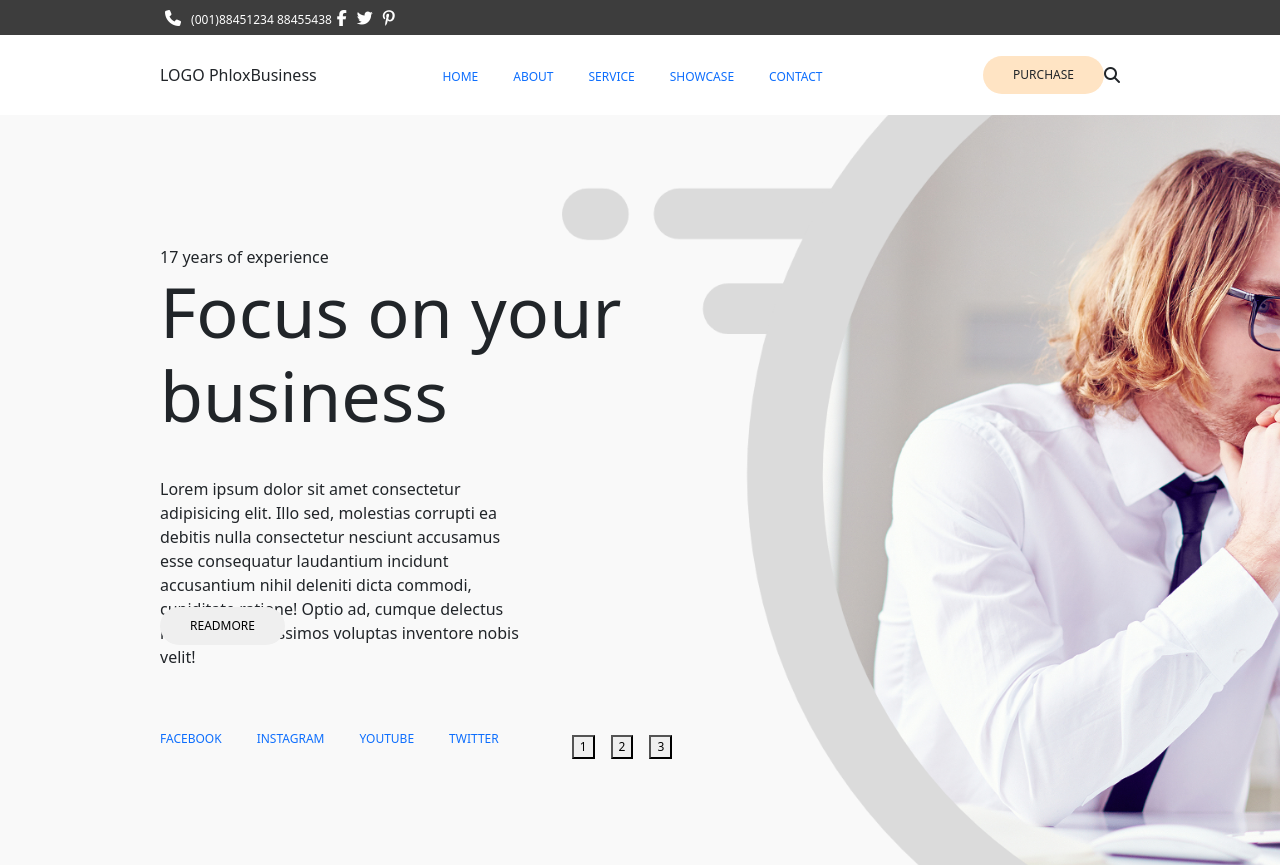
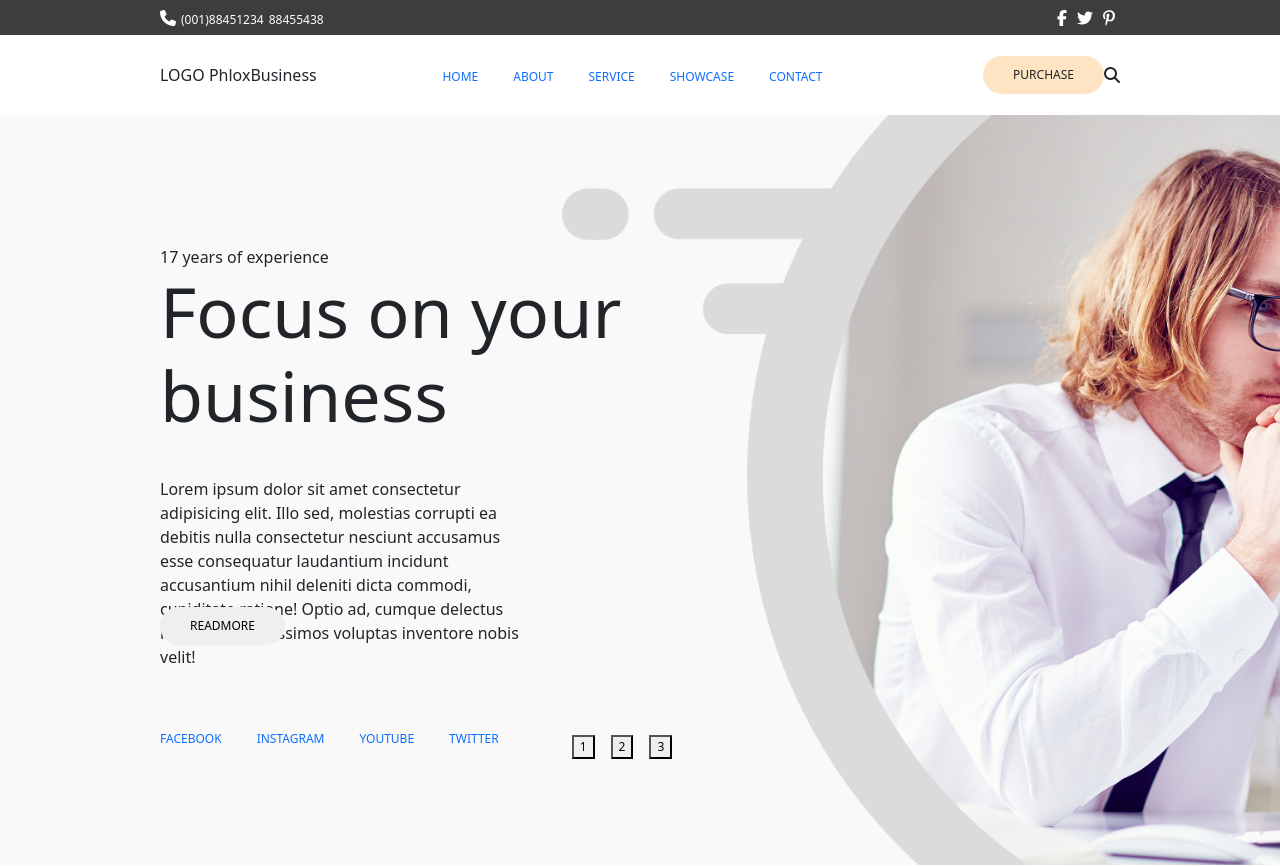
Before and after one commit to carlo-ddm/proj-html-vuejs, a Vue app: page / in a window 1280 px wide. Shown: the top 866 px of the page. Built offline with nearby package versions, Linux system fonts and the light colour scheme.

Commit message:
correzioni header top

```diff
--- a/src/components/HeaderComp.vue
+++ b/src/components/HeaderComp.vue
@@ -1,27 +1,30 @@
 <template>
   <header>
     <!-- TOP -->
-    <div class="cd-container-top d-flex align-items-center">
-      <div class="cdd_container d-flex justify-content-between">
-        <div>
+    <div class="top">
+      <div class="cdd_container d-flex justify-content-between align-items-center">
+
+        <div class="tel-contacts">
           <i class="fa-solid fa-phone"></i>
-          <span>
-            (001)88451234 88455438
-          </span>
+          <span>(001)88451234</span>
+          <span>88455438</span>
         </div>
-        <!-- social in HTML? -->
+
+        <!-- social -->
         <div>
           <i class="fa-brands fa-facebook-f"></i>
           <i class="fa-brands fa-twitter"></i>
           <i class="fa-brands fa-pinterest-p"></i>
         </div>
+
       </div>
     </div>
 
     <!-- BOTTOM -->
     <div class="cd-container-bottom d-flex align-items-center">
-      <div class="cdd_container d-flex justify-content-between align-items-center">
-
+      <div
+        class="cdd_container d-flex justify-content-between align-items-center"
+      >
         <div>
           LOGO
           <span>Phlox</span>
@@ -31,7 +34,7 @@
         <nav>
           <ul class="m-0 p-0">
             <li v-for="(link, index) in nav" :key="`_link_${index}`">
-              <a :href="link.href"> {{link.pointer}} </a>
+              <a :href="link.href"> {{ link.pointer }} </a>
             </li>
           </ul>
         </nav>
@@ -40,7 +43,6 @@
           <div class="cd-btn">Purchase</div>
           <i class="fa-solid fa-magnifying-glass"></i>
         </div>
-
       </div>
     </div>
   </header>
@@ -48,65 +50,72 @@
 
 <script>
 export default {
-  name: 'HeaderComp',
+  name: "HeaderComp",
 
   data() {
     return {
-
       // Nav
       nav: [
         {
-          pointer: 'home',
-          href: '#'
+          pointer: "home",
+          href: "#",
         },
         {
-          pointer: 'about',
-          href: '#'
+          pointer: "about",
+          href: "#",
         },
         {
-          pointer: 'service',
-          href: '#'
+          pointer: "service",
+          href: "#",
         },
         {
-          pointer: 'showcase',
-          href: '#'
+          pointer: "showcase",
+          href: "#",
         },
         {
-          pointer: 'contact',
-          href: '#'
+          pointer: "contact",
+          href: "#",
         },
-      ]
-    }
-  }
-}
+      ],
+    };
+  },
+};
 </script>
 
 <style lang="scss" scoped>
 // Import VARS
-@import '../assets/styles/vars';
+@import "../assets/styles/vars";
 // Import MIXINES
-@import '../assets/styles/mixines';
+@import "../assets/styles/mixines";
 // Import UTILITIES
-@import '../assets/styles/utilities.scss';
+@import "../assets/styles/utilities.scss";
 
 header {
+  // TOP
+  .top {
+    height: 35px;
+    background-color: #3d3d3d;
 
-
-  // TOP
-  .cd-container-top {
-    width: 100%;
+    .cdd_container {
       height: 35px;
-    background-color: #3D3D3D;
+      background-color: #3d3d3d;
       color: white;
 
+      .tel-contacts {
+        i {
+          margin-right: 5px;
+        }
         span {
-      margin-left: 2px;
+          margin-right: 5px;
           font-size: $primary-font;
+        }
+
       }
 
       div:nth-last-child(1) {
         i {
           margin: 0 5px;
+        }
       }
     }
   }
@@ -121,7 +130,7 @@ header {
       ul {
         @include list-style;
         li a {
-          @include a-style
+          @include a-style;
         }
       }
     }
@@ -131,5 +140,4 @@ header {
     }
   }
 }
-
 </style>
```
Lines whose indentation alone changed are shown as unchanged.
